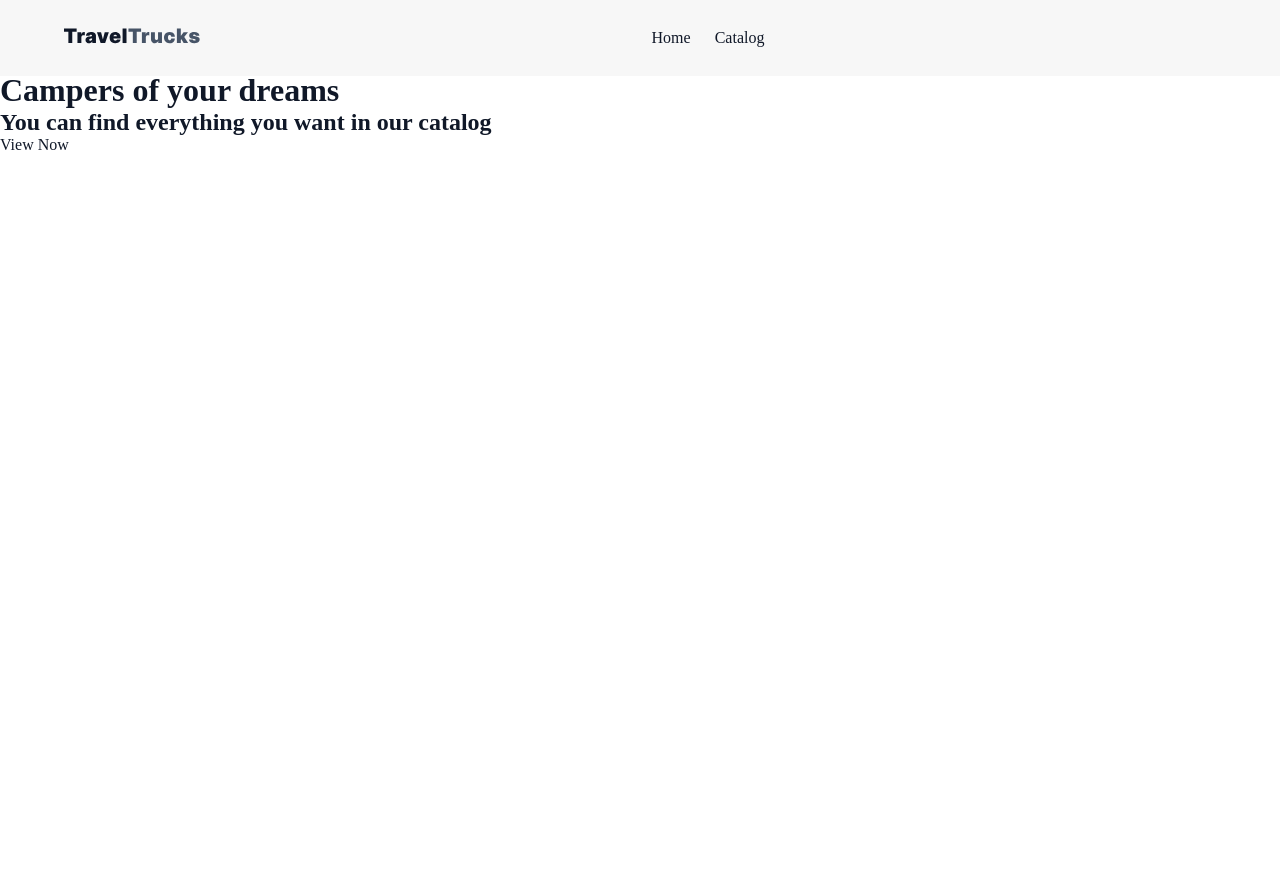
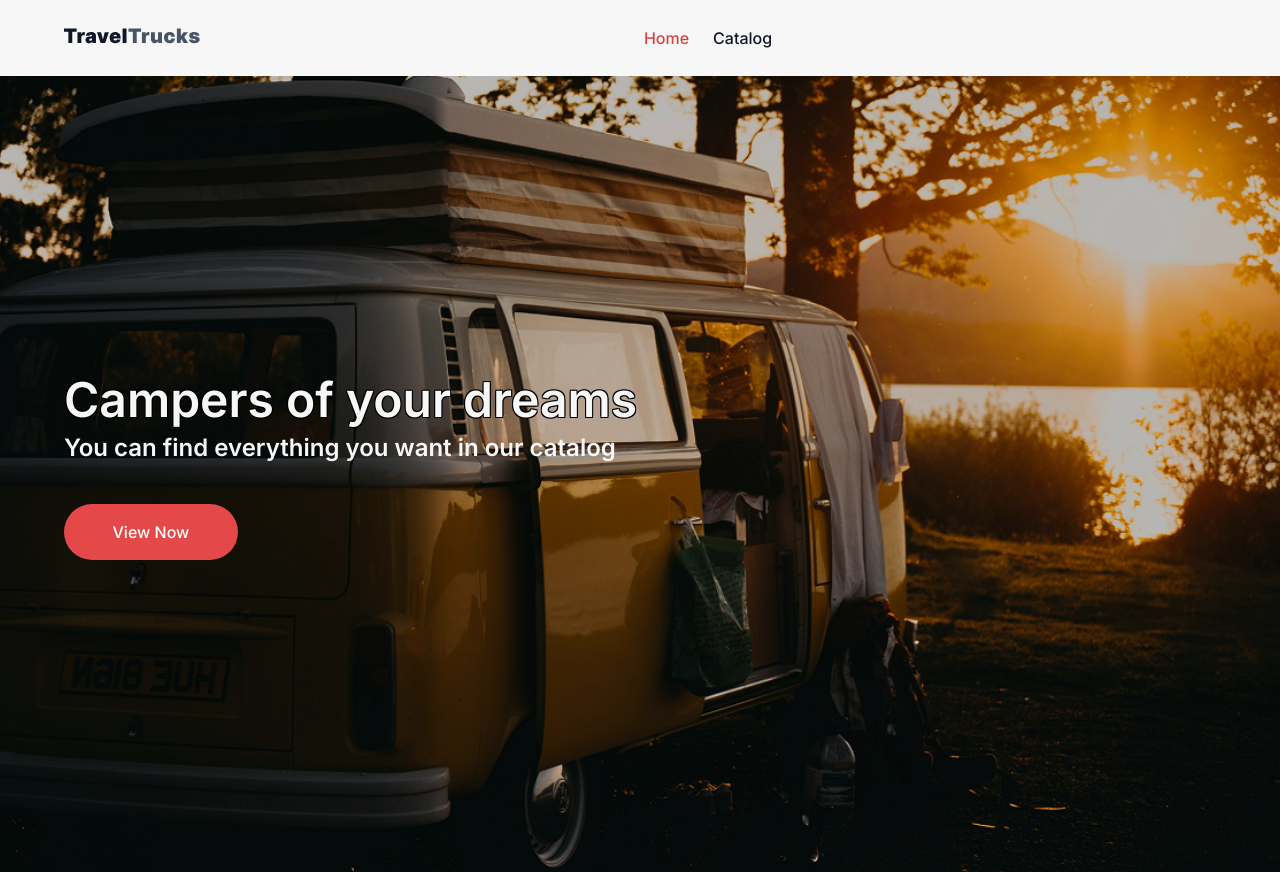
Before and after one commit to HannaAssaf/camper-rental-app, a Next.js app: page / in a window 1280 px wide. Built offline with nearby package versions, Linux system fonts and the light colour scheme.

Commit message:
feat: add homepage hero section

```diff
--- a/app/layout.tsx
+++ b/app/layout.tsx
@@ -5,7 +5,7 @@ import "@/styles/variables.css";
 import Header from "@/components/Header/Header";
 
 const inter = Inter({
-  variable: "--font-geist-sans",
+  variable: "--font-inter",
   subsets: ["latin"],
   weight: ["400", "500", "600"],
 });
--- a/app/page.module.css
+++ b/app/page.module.css
@@ -0,0 +1,51 @@
+.container {
+  min-height: 100vh;
+  max-height: 696px;
+  display: flex;
+  flex-direction: column;
+  align-items: flex-start;
+  justify-content: center;
+  padding: 260px 64px;
+  text-align: left;
+  background-image: image-set(
+    url("/images/hero-bg@1x.png") 1x,
+    url("/images/hero-bg@2x.png") 2x
+  );
+  background-size: cover;
+  background-repeat: no-repeat;
+  background-position: center;
+}
+
+.title {
+  font-size: var(--h1-size);
+  line-height: var(--h1-line);
+  font-weight: var(--h1-weight);
+  color: var(--text-hero);
+  text-shadow: -1px -1px 0 #000000, 1px -1px 0 #000000, -1px 1px 0 #000000,
+    1px 1px 0 #000000;
+  margin-bottom: 16px;
+}
+
+.subtitle {
+  font-size: var(--h2-size);
+  line-height: var(--h2-line);
+  font-weight: var(--h2-weight);
+  color: var(--text-hero);
+  margin-bottom: 40px;
+}
+
+.link {
+  display: inline-block;
+  padding: 16px 48.5px;
+  background-color: var(--btn-primary-bg);
+  color: var(--color-white);
+  font-size: var(--button-m-size);
+  font-weight: var(--button-m-weight);
+  line-height: var(--button-m-line);
+  border-radius: 200px;
+  transition: background-color 0.3s;
+}
+
+.link:hover {
+  background-color: var(--btn-primary-bg-hover);
+}
--- a/app/page.tsx
+++ b/app/page.tsx
@@ -1,11 +1,18 @@
 import Link from "next/link";
+import css from "./page.module.css";
 
 export default function HomePage() {
   return (
-    <div>
-      <h1>Campers of your dreams</h1>
-      <h2>You can find everything you want in our catalog</h2>
-      <Link href="/campers">View Now</Link>
+    <div className={css.container}>
+      <div>
+        <h1 className={css.title}>Campers of your dreams</h1>
+        <h2 className={css.subtitle}>
+          You can find everything you want in our catalog
+        </h2>
+        <Link href="/campers" className={css.link}>
+          View Now
+        </Link>
+      </div>
     </div>
   );
 }
--- a/components/Header/Header.module.css
+++ b/components/Header/Header.module.css
@@ -36,3 +36,7 @@
 .navLink:hover {
   color: var(--color-button-hover);
 }
+
+.active {
+  color: var(--color-button-hover);
+}
--- a/components/Header/Header.tsx
+++ b/components/Header/Header.tsx
@@ -1,8 +1,15 @@
+"use client";
+
 import Link from "next/link";
 import Image from "next/image";
 import css from "./Header.module.css";
+import { usePathname } from "next/navigation";
 
-export default async function Header() {
+export default function Header() {
+  const pathname = usePathname();
+  const isHome = pathname === "/";
+  const isCatalog = pathname === "/campers";
+
   return (
     <header className={css.header}>
       <div className={css.container}>
@@ -18,12 +25,18 @@ export default async function Header() {
           </Link>
           <ul className={css.navList}>
             <li>
-              <Link href="/" className={css.navLink}>
+              <Link
+                href="/"
+                className={`${css.navLink} ${isHome ? css.active : ""}`}
+              >
                 Home
               </Link>
             </li>
             <li>
-              <Link href="/campers" className={css.navLink}>
+              <Link
+                href="/campers"
+                className={`${css.navLink} ${isCatalog ? css.active : ""}`}
+              >
                 Catalog
               </Link>
             </li>
```
Also changed, not shown: types/vehicle.ts (+17 -8 lines), public/images/hero-bg@1x.png (added), 1 other file (tests, documents, lock files or other folders).
